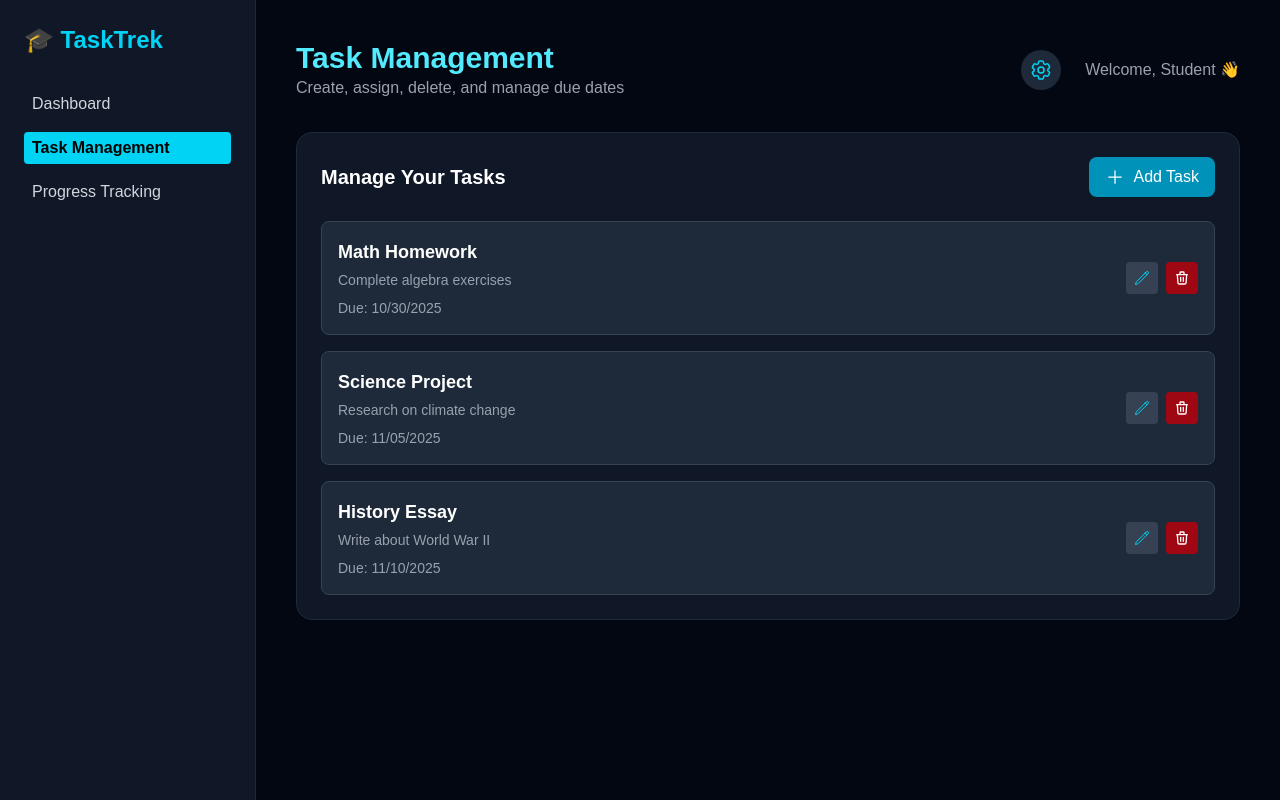
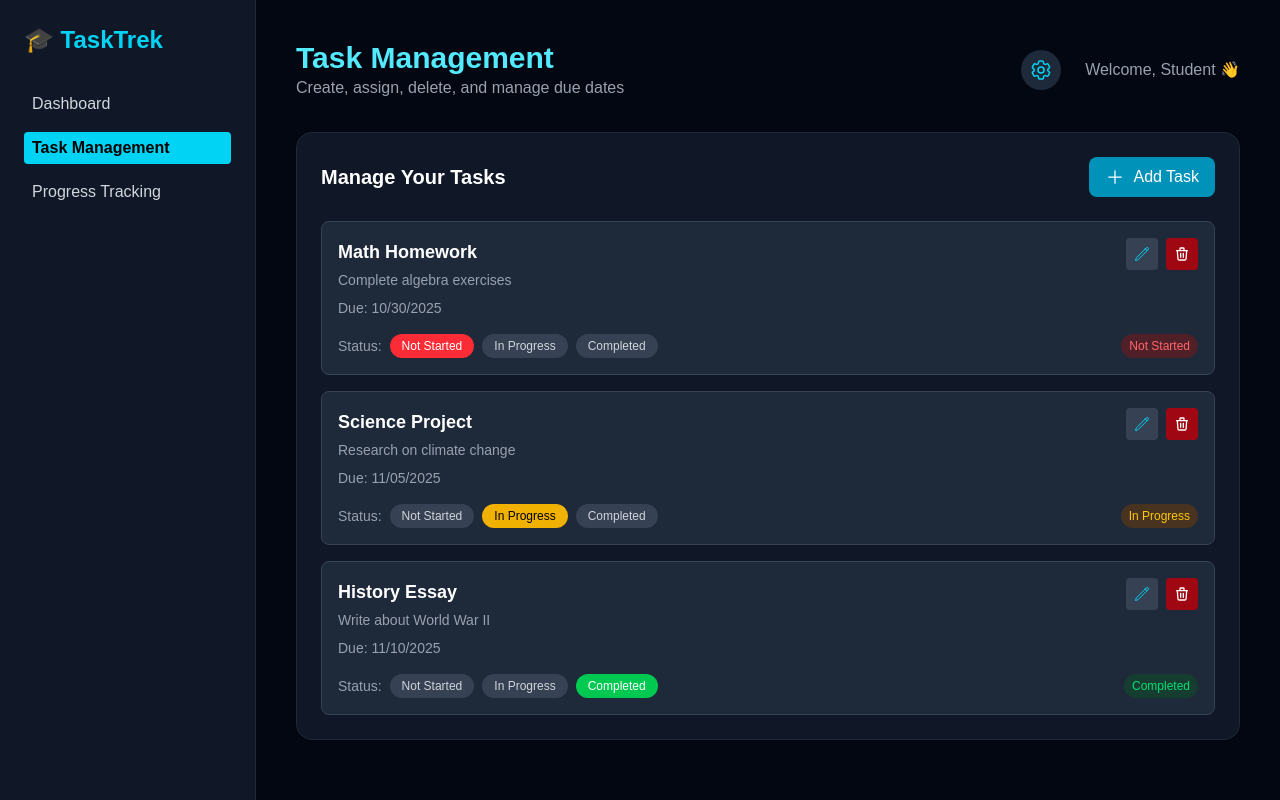
Before and after one commit to Mark-Barican/TaskTrek, a Next.js app: page / in a window 1280 px wide. Both pictures are taken after a click on the button "Task Management". Built offline with nearby package versions, Linux system fonts and the light colour scheme.

Commit message:
Implemented logic to progress tracking
Implemented logic to progress tracking with proper tabs and sections in which they have the appropriate task.

Also implemented buttons to select progress in task management page to have status shown that works in tandem with progress tracking.

```diff
--- a/app/page.tsx
+++ b/app/page.tsx
@@ -224,8 +224,9 @@ export default function Home() {
               {tasks.map((task) => (
                 <div
                   key={task.id}
-                  className="bg-gray-800 border border-gray-700 rounded-lg p-4 flex justify-between items-center"
+                  className="bg-gray-800 border border-gray-700 rounded-lg p-4"
                 >
+                  <div className="flex justify-between items-start">
                     <div className="flex-1">
                       <h4 className="font-semibold text-lg">{task.title}</h4>
                       <p className="text-gray-400 text-sm mt-1">
@@ -273,6 +274,67 @@ export default function Home() {
                           />
                         </svg>
                       </button>
+                    </div>
+                  </div>
+
+                  {/* Status Update Buttons */}
+                  <div className="mt-4 flex items-center justify-between">
+                    <div className="flex items-center space-x-2">
+                      <span className="text-sm text-gray-400">Status:</span>
+                      <div className="flex space-x-2">
+                        <button
+                          onClick={() =>
+                            updateTaskStatus(task.id, "not-started")
+                          }
+                          className={`px-3 py-1 rounded-full text-xs font-medium ${
+                            task.status === "not-started"
+                              ? "bg-red-500 text-white"
+                              : "bg-gray-700 text-gray-300 hover:bg-gray-600"
+                          }`}
+                        >
+                          Not Started
+                        </button>
+                        <button
+                          onClick={() =>
+                            updateTaskStatus(task.id, "in-progress")
+                          }
+                          className={`px-3 py-1 rounded-full text-xs font-medium ${
+                            task.status === "in-progress"
+                              ? "bg-yellow-500 text-black"
+                              : "bg-gray-700 text-gray-300 hover:bg-gray-600"
+                          }`}
+                        >
+                          In Progress
+                        </button>
+                        <button
+                          onClick={() => updateTaskStatus(task.id, "completed")}
+                          className={`px-3 py-1 rounded-full text-xs font-medium ${
+                            task.status === "completed"
+                              ? "bg-green-500 text-white"
+                              : "bg-gray-700 text-gray-300 hover:bg-gray-600"
+                          }`}
+                        >
+                          Completed
+                        </button>
+                      </div>
+                    </div>
+                    <div className="flex items-center">
+                      <span
+                        className={`px-2 py-1 rounded-full text-xs ${
+                          task.status === "not-started"
+                            ? "bg-red-900/50 text-red-400"
+                            : task.status === "in-progress"
+                            ? "bg-yellow-900/50 text-yellow-400"
+                            : "bg-green-900/50 text-green-400"
+                        }`}
+                      >
+                        {task.status === "not-started"
+                          ? "Not Started"
+                          : task.status === "in-progress"
+                          ? "In Progress"
+                          : "Completed"}
+                      </span>
+                    </div>
                   </div>
                 </div>
               ))}
```
Lines whose indentation alone changed are shown as unchanged.
